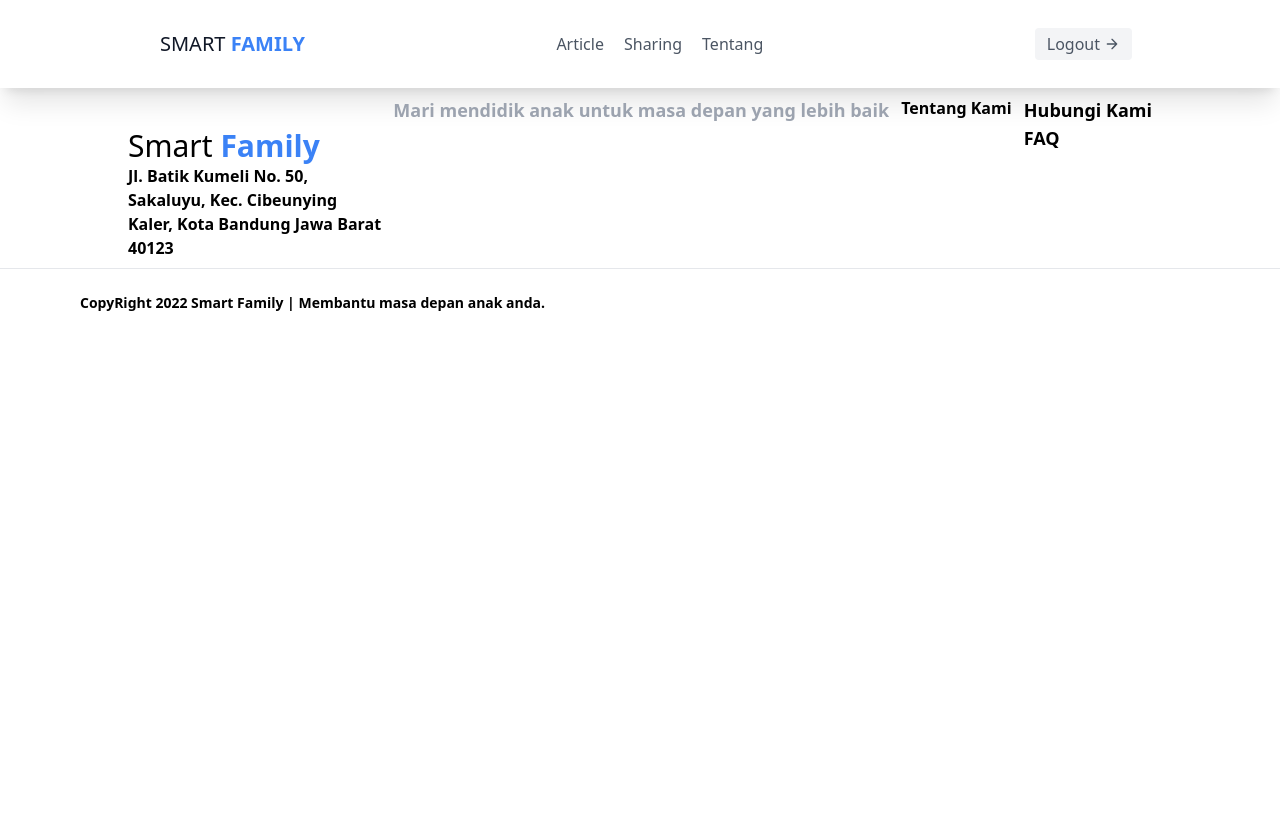
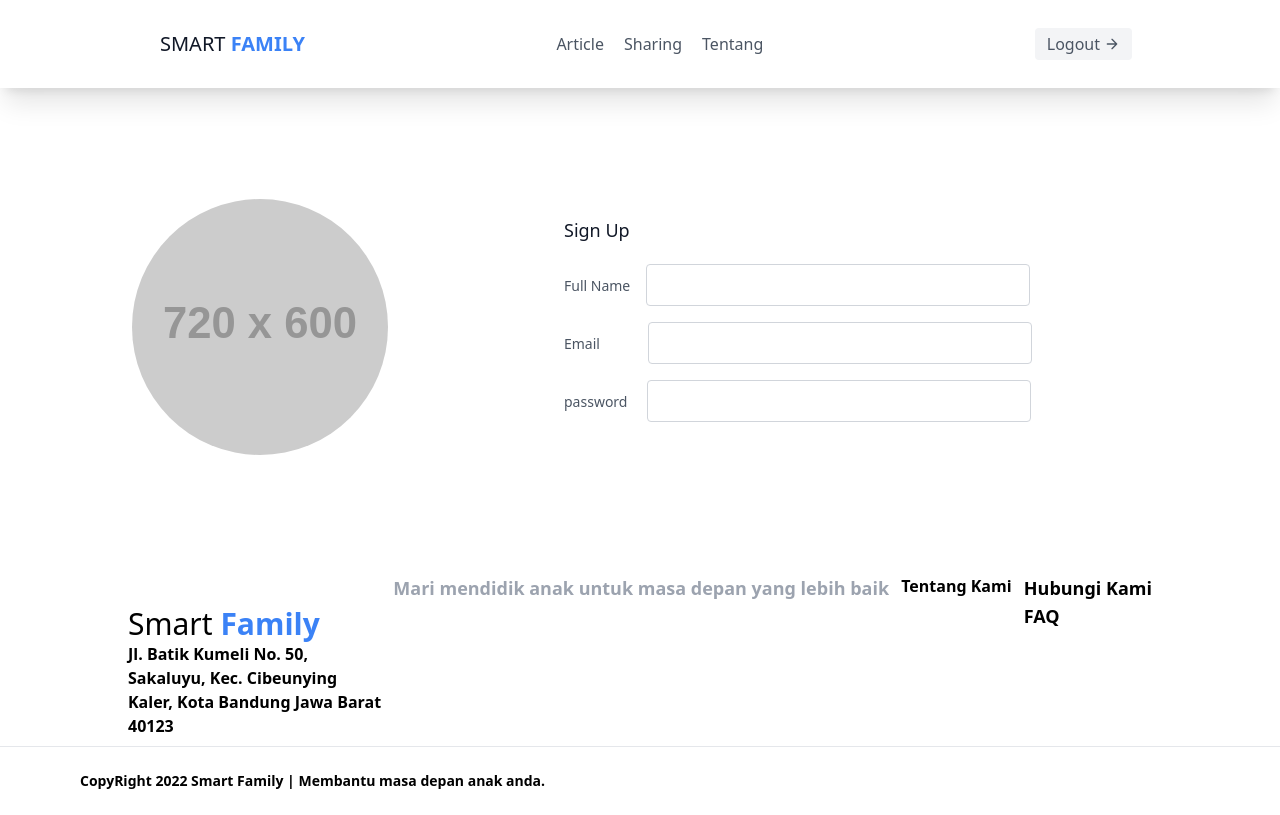
Before and after one commit to faisalalm01/frontend-parentingApp, a React (Create React App) app: page /profile in a window 1280 px wide. Built offline with nearby package versions, Linux system fonts and the light colour scheme.

Commit message:
ADD profile pages

```diff
--- a/src/App.js
+++ b/src/App.js
@@ -10,6 +10,7 @@ import ForumPage from './pages/ForumPage';
 import ConsultationPage from './pages/ConsultationPage';
 import AboutPage from "./pages/AboutPage";
 import DetailPage from './pages/DetailPage';
+import Profile from './pages/Profile'
 
 function App() {
     return (
@@ -26,6 +27,8 @@ function App() {
                     <Route path='/consultation' element={<ConsultationPage />} />
                     <Route path='/about' element={<AboutPage />} />
                     <Route path='/articles/:id' element={<DetailPage />} />
+                    <Route path= 'profile' element ={<Profile/>}/>
+
                 </Routes>
             </main>
 
--- /dev/null
+++ b/src/pages/Profile.js
@@ -0,0 +1,59 @@
+import React from "react";
+
+function Profile() {
+  return (
+    <div>
+      <section class="text-gray-600 body-font">
+        <div class="container mx-auto flex px-5 py-24 md:flex-row flex-col items-center">
+          <div class="lg:max-w-lg lg:w-full md:w-1/2 w-5/6 mb-10 md:mb-0 pl-28">
+            <img
+              class="object-cover object-center rounded-full w-64 h-64"
+              alt="hero"
+              src="https://dummyimage.com/720x600"
+            />
+          </div>
+          <div class=" rounded-lg p-8 flex flex-col md:ml-auto w-full mt-10 md:mt-0">
+            <h2 class="text-gray-900 text-lg font-medium title-font mb-5">
+              Sign Up
+            </h2>
+            <div class="relative mb-4">
+              <label for="full-name" class="leading-7 text-sm text-gray-600">
+                Full Name
+              </label>
+              <input
+                type="text"
+                id="full-name"
+                name="full-name"
+                class="w-96 bg-white ml-4 rounded border border-gray-300 focus:border-indigo-500 focus:ring-2 focus:ring-indigo-200 text-base outline-none text-gray-700 py-1 px-3 leading-8 transition-colors duration-200 ease-in-out"
+              />
+            </div>
+            <div class="relative mb-4">
+              <label for="email" class="leading-7 text-sm text-gray-600">
+                Email
+              </label>
+              <input
+                type="email"
+                id="email"
+                name="email"
+                class="w-96 bg-white ml-12 rounded border border-gray-300 focus:border-indigo-500 focus:ring-2 focus:ring-indigo-200 text-base outline-none text-gray-700 py-1 px-3 leading-8 transition-colors duration-200 ease-in-out"
+              />
+            </div>
+            <div class="relative mb-4">
+              <label for="email" class="leading-7 text-sm text-gray-600">
+                password
+              </label>
+              <input
+                type="password"
+                id="password"
+                name="password"
+                class="w-96 bg-white ml-5 rounded border border-gray-300 focus:border-indigo-500 focus:ring-2 focus:ring-indigo-200 text-base outline-none text-gray-700 py-1 px-3 leading-8 transition-colors duration-200 ease-in-out"
+              />
+            </div>
+          </div>
+        </div>
+      </section>
+    </div>
+  );
+}
+
+export default Profile;
```
